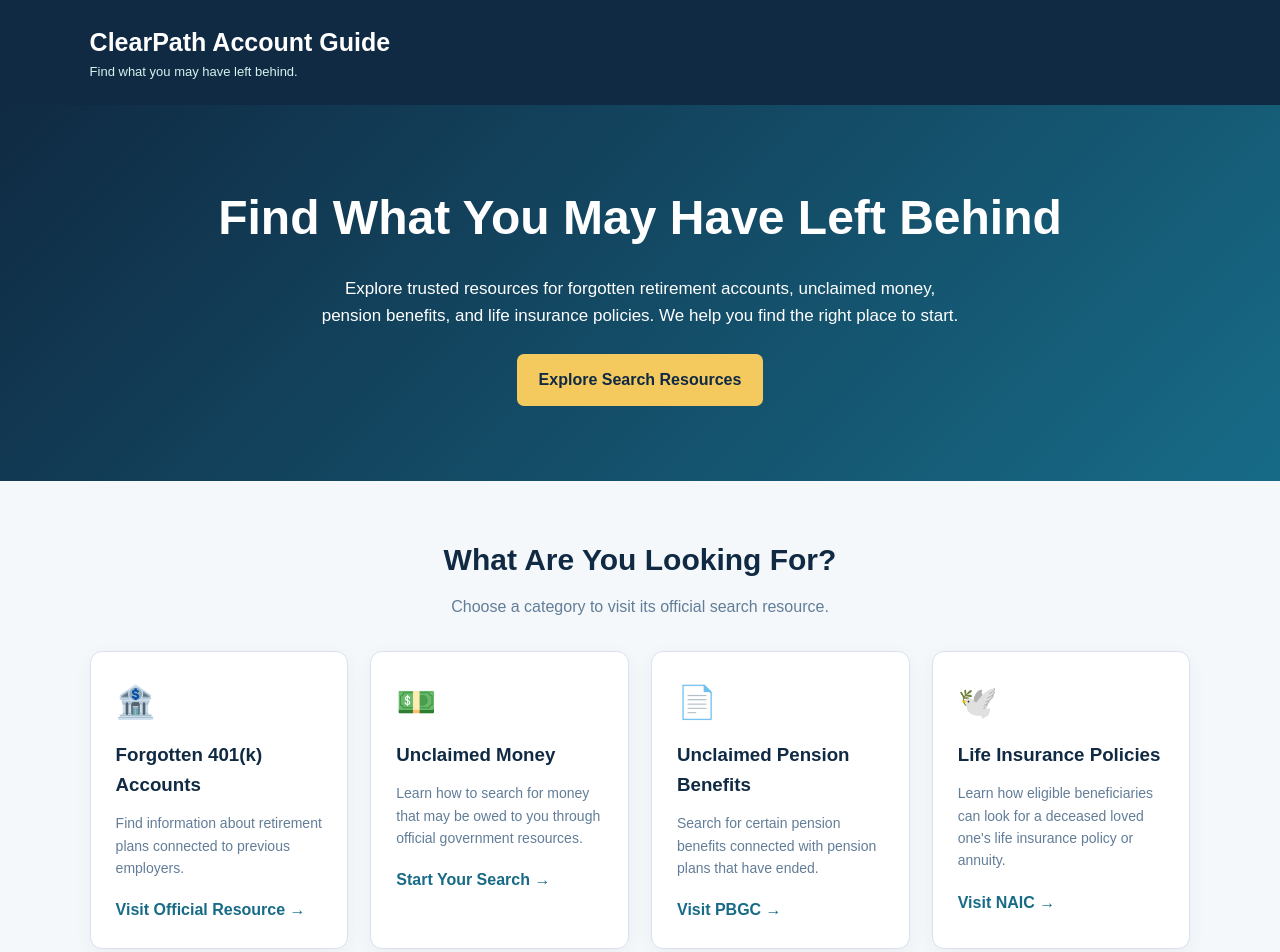
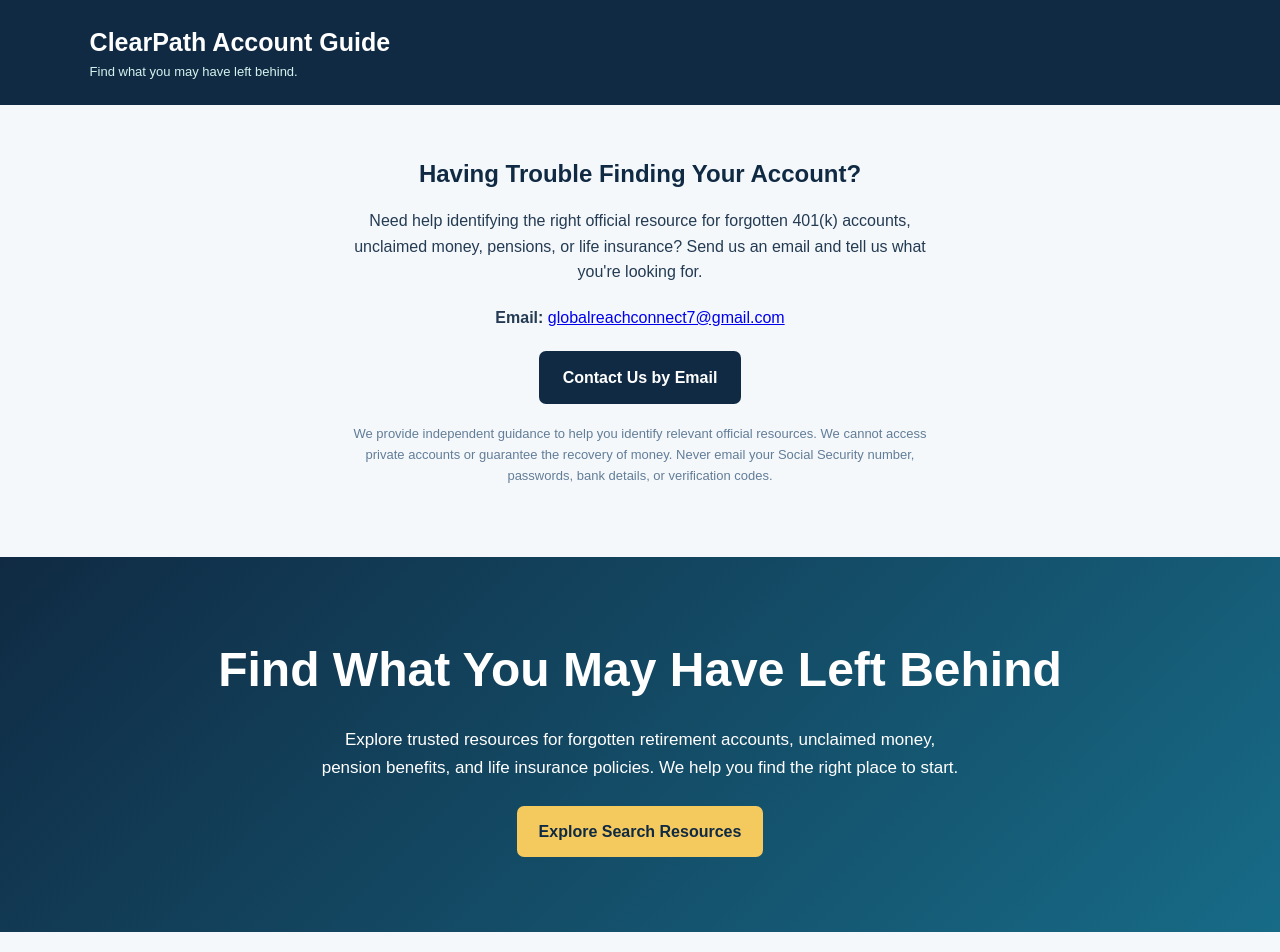
Before and after one commit to globalreachconnect7-ship-it/globalreachconnect7-ship-it.github.io, a plain HTML site: page index.html in a window 1280 px wide. Shown: the top 952 px of the page. Drawn offline with Linux system fonts and the light colour scheme.

Commit message:
Update index.html

```diff
--- a/index.html
+++ b/index.html
@@ -178,7 +178,35 @@
     <h2>ClearPath Account Guide</h2>
     <p>Find what you may have left behind.</p>
   </header>
+<section id="contact" style="background:#f5f8fb;padding:50px 20px;text-align:center;">
+  <h2 style="color:#102a43;">Having Trouble Finding Your Account?</h2>
 
+  <p style="max-width:600px;margin:15px auto;">
+    Need help identifying the right official resource for forgotten
+    401(k) accounts, unclaimed money, pensions, or life insurance?
+    Send us an email and tell us what you're looking for.
+  </p>
+
+  <p style="margin:20px 0;">
+    <strong>Email:</strong>
+    <a href="mailto:globalreachconnect7@gmail.com">
+      globalreachconnect7@gmail.com
+    </a>
+  </p>
+
+  <a href="mailto:globalreachconnect7@gmail.com?subject=ClearPath%20Account%20Guide%20Inquiry"
+     style="display:inline-block;background:#102a43;color:white;
+     padding:14px 24px;text-decoration:none;border-radius:7px;font-weight:bold;">
+    Contact Us by Email
+  </a>
+
+  <p style="max-width:600px;margin:20px auto;font-size:13px;color:#627d98;">
+    We provide independent guidance to help you identify relevant
+    official resources. We cannot access private accounts or guarantee
+    the recovery of money. Never email your Social Security number,
+    passwords, bank details, or verification codes.
+  </p>
+</section>
   <main>
     <section class="hero">
       <h1>Find What You May Have Left Behind</h1>
```
